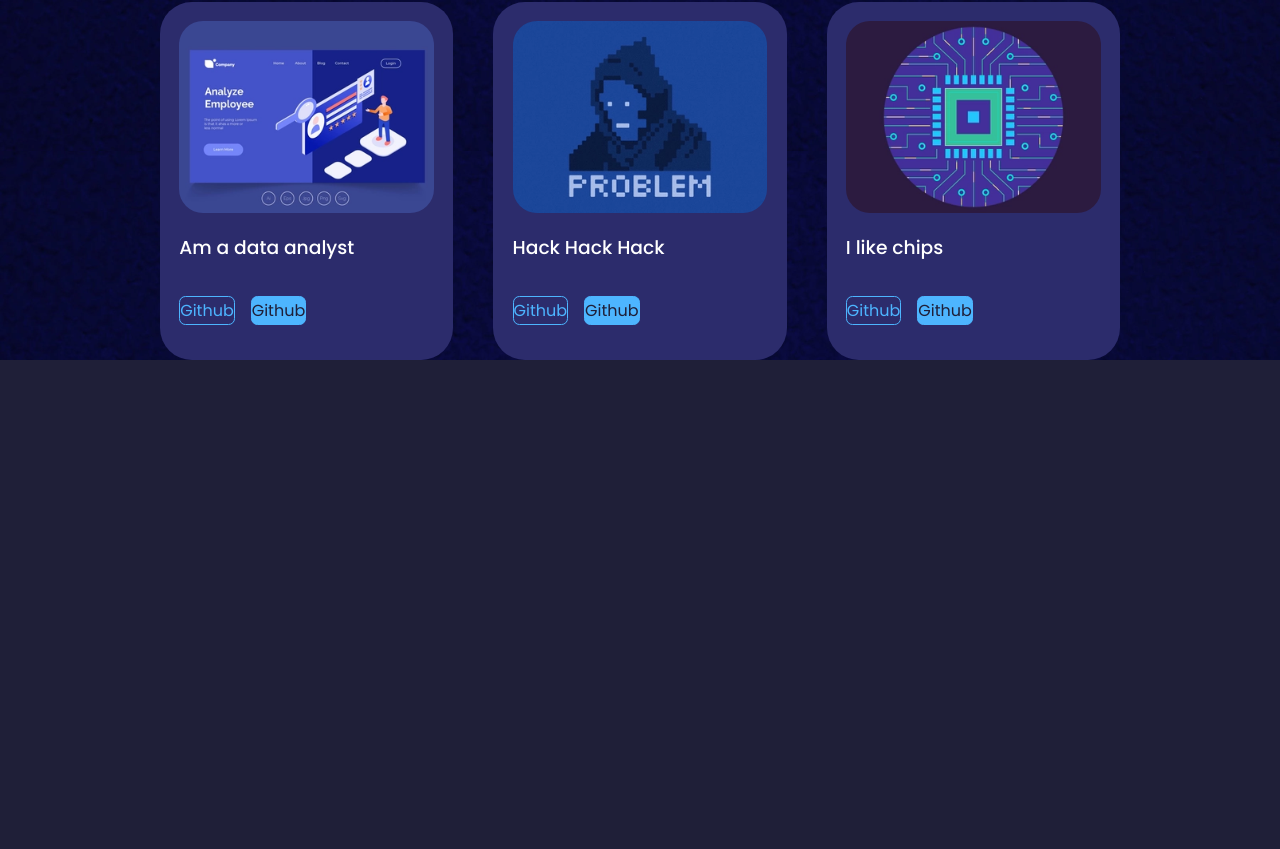
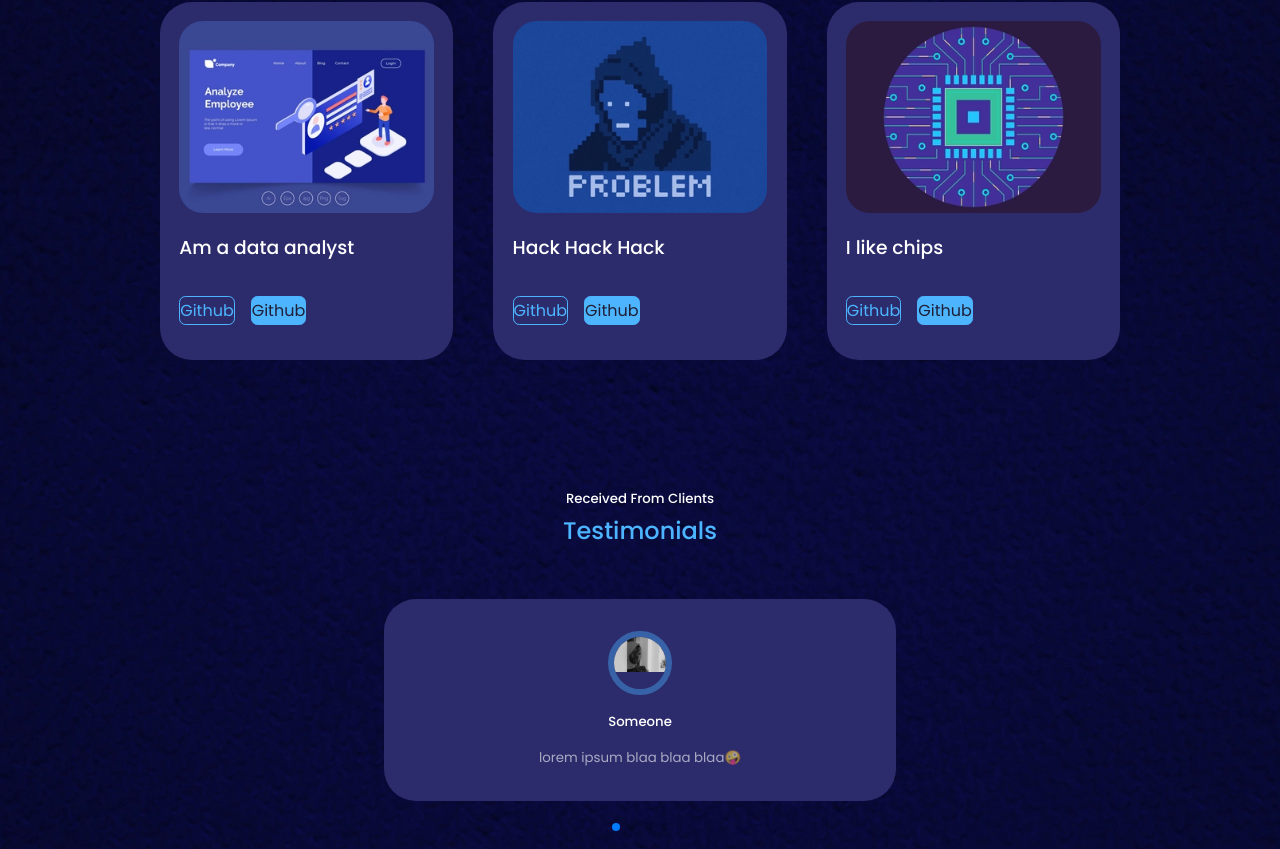
Before and after one commit to ModouLaminJagne/React-Profile, a React (Create React App) app in the folder react-portfolio/: page / in a window 1280 px wide. Shown: the part 3261-4110 px from the top of the page. Before the commit the page ends 3621 px from the top, so only its background shows below. Built offline with nearby package versions, Linux system fonts and the light colour scheme.

Commit message:
1 package installed and edited testimonial styles

```diff
--- a/react-portfolio/package.json
+++ b/react-portfolio/package.json
@@ -10,6 +10,7 @@
     "react-dom": "^17.0.2",
     "react-icons": "^4.3.1",
     "react-scripts": "5.0.0",
+    "swiper": "^8.0.7",
     "web-vitals": "^2.1.4"
   },
   "scripts": {
--- a/react-portfolio/src/App.jsx
+++ b/react-portfolio/src/App.jsx
@@ -7,7 +7,7 @@ import Experience from './Components/Experience/Experience';
 // import Footer from './Components/Footer/Footer';
 // import Contacts from './Components/Contact/Contacts';
 import Portfolio from './Components/Portfolio/Portfolio';
-// import Testimonials from './Components/Testimonial/Testimonials';
+import Testimonials from './Components/Testimonial/Testimonials';
 import React from 'react';
 
 const App = () => {
@@ -19,7 +19,7 @@ const App = () => {
       <Experience />
       <Services />
       <Portfolio />
-      {/* <Testimonials /> */}
+      <Testimonials />
       {/* <Contacts /> */}
       {/* <Footer /> */}
     </div>
--- a/react-portfolio/src/Components/Testimonial/Testimonials.jsx
+++ b/react-portfolio/src/Components/Testimonial/Testimonials.jsx
@@ -1,68 +1,68 @@
-// import React from 'react'
-// import './Testimonials.css'
-// import i16 from '../../Assets/i16.jpg';
-// // import i16 from'../../Assets/i16.jpg';
-// // import i16 from'../../Assets/i16.jpg';
-// // import i16 from'../../Assets/i16.jpg';
+import React from 'react'
+import './Testimonials.css'
+import mee1 from '../../Assets/mee1.jpg';
+// import i16 from'../../Assets/i16.jpg';
+// import i16 from'../../Assets/i16.jpg';
+// import i16 from'../../Assets/i16.jpg';
 
-// // import Swiper core and required modules
-// import {  Pagination  } from 'swiper';
+// import Swiper core and required modules
+import {  Pagination  } from 'swiper';
 
-// import { Swiper, SwiperSlide } from 'swiper/react';
+import { Swiper, SwiperSlide } from 'swiper/react';
 
-// // Import Swiper styles
-// import 'swiper/css';
-// // import 'swiper/css/navigation';
-// import 'swiper/css/pagination';
-// // import 'swiper/css/scrollbar';
+// Import Swiper styles
+import 'swiper/css';
+// import 'swiper/css/navigation';
+import 'swiper/css/pagination';
+// import 'swiper/css/scrollbar';
 
 
-// const Testimonials = () => {
-//   return (
-//     <section id="testimonials">
-//       <h5>Received From Clients</h5>
-//       <h2>Testimonials</h2>
+const Testimonials = () => {
+  return (
+    <section id="testimonials">
+      <h5>Received From Clients</h5>
+      <h2>Testimonials</h2>
 
-//       <Swiper
-//         className="container testimonials__container"
-//         // install Swiper modules
-//         modules={[ Pagination]}
-//         spaceBetween={40}
-//         slidesPerView={1}
-//         pagination={{ clickable: true }}
+      <Swiper
+        className="container testimonials__container"
+        // install Swiper modules
+        modules={[ Pagination]}
+        spaceBetween={40}
+        slidesPerView={1}
+        pagination={{ clickable: true }}
 
-//       >
-//         <SwiperSlide className="testimonial">
-//           <div className="client__avater">
-//             <img src={i16} alt="CA" />
-//           </div>
-//           <h5 className="client__name">Someone</h5>
-//           <small className="client__review">lorem ipsum blaa blaa blaa🤪</small>
-//         </SwiperSlide>
-//         <SwiperSlide className="testimonial">
-//           <div className="client__avater">
-//             <img src={i16} alt="CA" />
-//           </div>
-//           <h5 className="client__name">Someone</h5>
-//           <small className="client__review">lorem ipsum blaa blaa blaa🤪</small>
-//         </SwiperSlide>
-//         <SwiperSlide className="testimonial">
-//           <div className="client__avater">
-//             <img src={i16} alt="CA" />
-//           </div>
-//           <h5 className="client__name">Someone</h5>
-//           <small className="client__review">lorem ipsum blaa blaa blaa🤪</small>
-//         </SwiperSlide>
-//         <SwiperSlide className="testimonial">
-//           <div className="client__avater">
-//             <img src={i16} alt="CA" />
-//           </div>
-//           <h5 className="client__name">Someone</h5>
-//           <small className="client__review">lorem ipsum blaa blaa blaa🤪</small>
-//         </SwiperSlide>
-//       </Swiper>
-//     </section>
-//   );
-// }
+      >
+        <SwiperSlide className="testimonial">
+          <div className="client__avater">
+            <img src={mee1} alt="CA" />
+          </div>
+          <h5 className="client__name">Someone</h5>
+          <small className="client__review">lorem ipsum blaa blaa blaa🤪</small>
+        </SwiperSlide>
+        <SwiperSlide className="testimonial">
+          <div className="client__avater">
+            <img src={mee1} alt="CA" />
+          </div>
+          <h5 className="client__name">Someone</h5>
+          <small className="client__review">lorem ipsum blaa blaa blaa🤪</small>
+        </SwiperSlide>
+        <SwiperSlide className="testimonial">
+          <div className="client__avater">
+            <img src={mee1} alt="CA" />
+          </div>
+          <h5 className="client__name">Someone</h5>
+          <small className="client__review">lorem ipsum blaa blaa blaa🤪</small>
+        </SwiperSlide>
+        <SwiperSlide className="testimonial">
+          <div className="client__avater">
+            <img src={mee1} alt="CA" />
+          </div>
+          <h5 className="client__name">Someone</h5>
+          <small className="client__review">lorem ipsum blaa blaa blaa🤪</small>
+        </SwiperSlide>
+      </Swiper>
+    </section>
+  );
+}
 
-// export default Testimonials
+export default Testimonials
```
Also changed, not shown: 1 other file (tests, documents, lock files or other folders).
